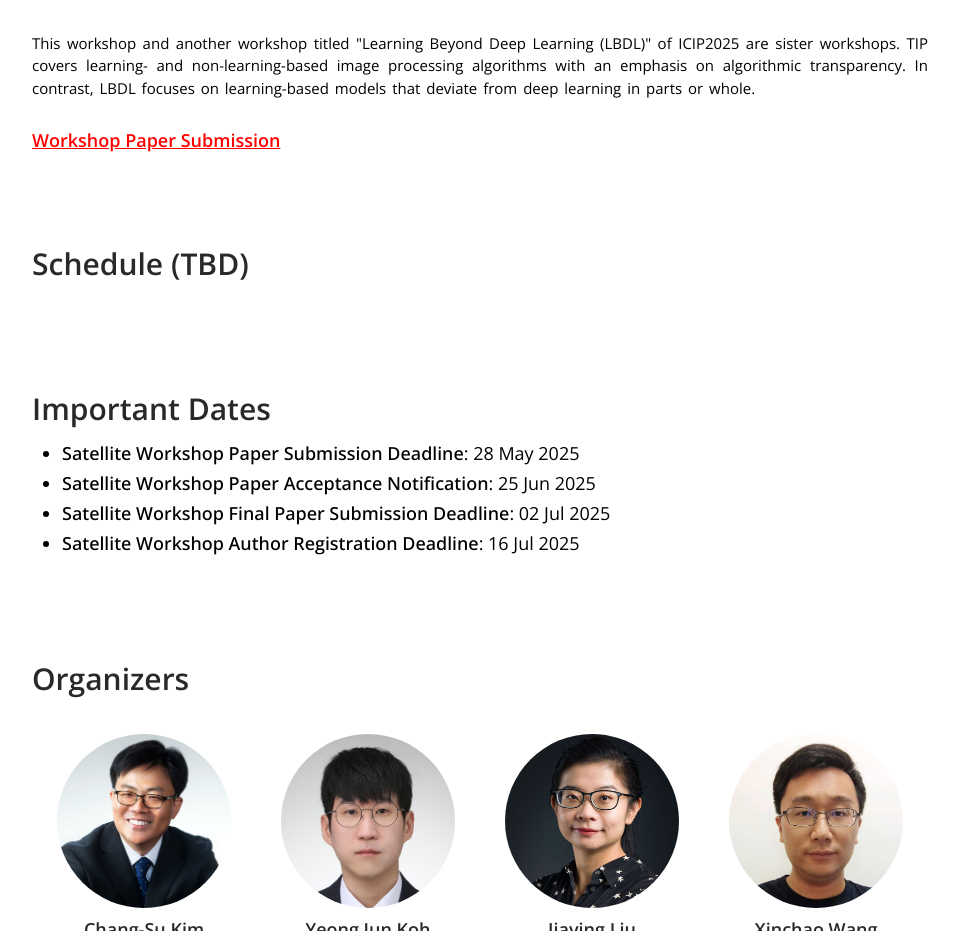
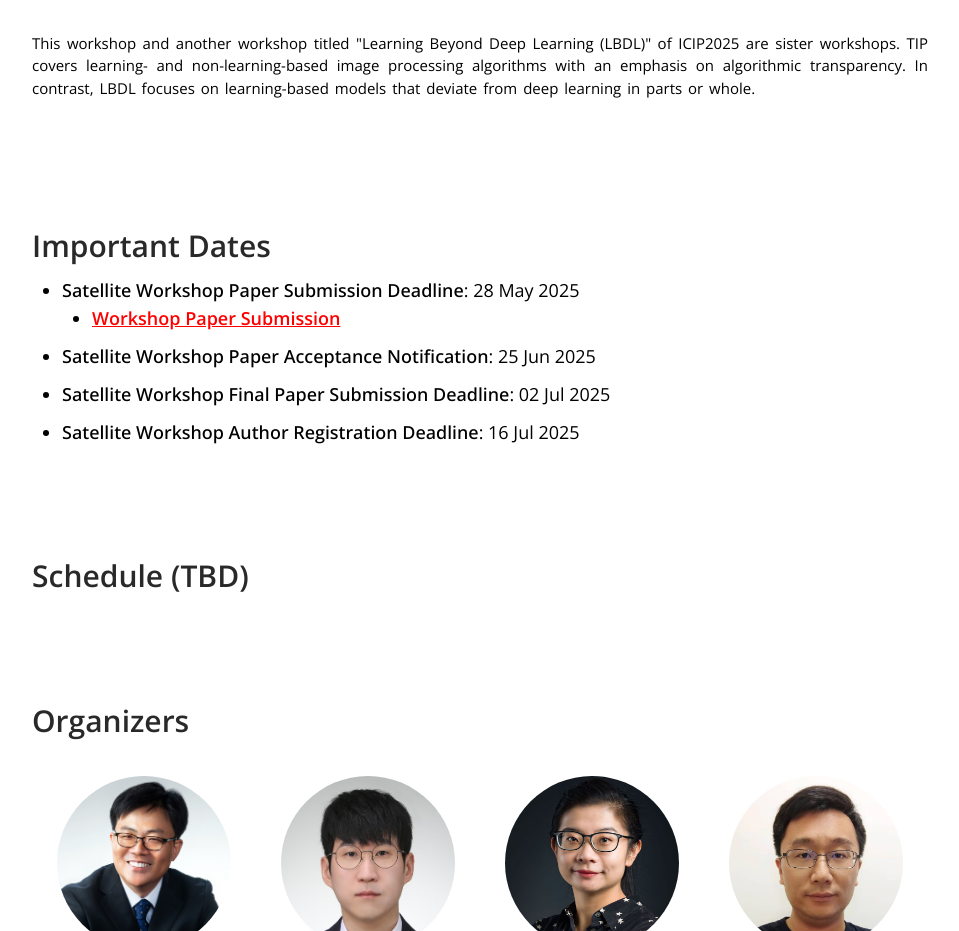
Before and after one commit to uinone/tip, a React (Create React App) app: page / in a window 1280 px wide. Shown: the part 785-1716 px from the top of the page, without its empty margins (160-1119 px from the left). Built offline with nearby package versions, Linux system fonts and the light colour scheme.

Commit message:
[Chore] change some elements position

```diff
--- a/src/components/contents/contents.js
+++ b/src/components/contents/contents.js
@@ -13,8 +13,8 @@ const Contents = () => {
 
         }}>
             <Introduction />
+            <ImportantDates />
             <Schedule />
-            <ImportantDates />
             <Organizers />
         </div>
     );
--- a/src/components/important_dates/important_dates.js
+++ b/src/components/important_dates/important_dates.js
@@ -20,13 +20,24 @@ const ImportantDates = () => {
                 <ul>
                 {infos.important_dates.map((event_info, index) => (
                     <li style={{
+                        flexDirection: "column",
                         fontSize: "18px",
-                        marginBottom: "12px"
+                        marginBottom: "20px",
+                        paddingRight: "30px"
                     }}>
-                        <span style={{
-                            fontWeight: "550"
-                        }}>{event_info.event_name}</span>
-                        : {formatDateToLong(event_info.deadline)}</li>
+                        <div style={{display: "flex", flexDirection: "column"}}>
+                            <div>
+                                <span style={{fontWeight: "550"}}>{event_info.event_name}</span>: {formatDateToLong(event_info.deadline)}
+                            </div>
+                            {event_info.links.map((info, index) => (
+                            <>
+                                <li style={{marginLeft: "30px", marginTop:"10px"}}>
+                                    <a style={{color: "red", fontWeight: "600"}} href={info.link} target="_blank">{info.name}</a>
+                                </li>
+                            </>
+                        ))}
+                        </div>
+                    </li>
                 ))}
                 </ul>
             </div>
--- a/src/components/introduction/introduction.js
+++ b/src/components/introduction/introduction.js
@@ -11,11 +11,6 @@ const Introduction = () => {
                     <br />
                 </>
             ))}
-            <a href={infos.paper_sublission_link} target="_blank" style={{
-                fontWeight: "600",
-                fontSize: "18px",
-                color: "red"
-            }}>Workshop Paper Submission</a>
         </div>
     );
 };
--- a/src/infos/infos.json
+++ b/src/infos/infos.json
@@ -5,7 +5,6 @@
             "September 14-17, Anchorage, Alaska"
         ]
     },
-    "paper_sublission_link": "https://cmsworkshops.com/ICIP2025/papers/submission.asp?Type=WS&ID=15",
     "descriptions": [
         "Image processing has many subtopics including image acquisition, representation, enhancement, restoration, analysis, and compression. Various analytical tools and algorithms have been developed for these subtopics traditionally. These tools and algorithms are \"transparent\" in that they can be clearly described by mathematical formulae or logical reasoning. On the other hand, deep learning based on big data has been proven to be a strong, effective tool for image processing. It provides excellent performance in many image processing tasks and continues breaking its own results with deeper networks and bigger data. However, these deep learning techniques are rather \"opaque\" because they focus on end-to-end training and intermediate states of the networks are unexplainable in many cases. This success of data-oriented deep learning, however, has an undesirable aspect of suppressing new ideas for analytical tools; an interesting idea may not be sufficiently tested and improved just because its initial result is experimentally inferior to so-called state-of-the-art deep learning techniques, which demand immensely more computational resources.",
         "Hence, this workshop intends to provide a meeting place for presenting and discussing analytical image processing tools, especially transform, decomposition, and clustering tools. However, this workshop is open to other image processing papers as well, provided that they include new ideas for analytical tools, i.e. transparent parts.",
@@ -48,19 +47,23 @@
     "important_dates": [
         {
             "event_name": "Satellite Workshop Paper Submission Deadline",
-            "deadline": "2025-05-28"
+            "deadline": "2025-05-28",
+            "links": [{"name": "Workshop Paper Submission", "link": "https://cmsworkshops.com/ICIP2025/papers/submission.asp?Type=WS&ID=15"}]
         },
         {
             "event_name": "Satellite Workshop Paper Acceptance Notification",
-            "deadline": "2025-06-25"
+            "deadline": "2025-06-25",
+            "links": []
         },
         {
             "event_name": "Satellite Workshop Final Paper Submission Deadline",
-            "deadline": "2025-07-02"
+            "deadline": "2025-07-02",
+            "links": []
         },
         {
             "event_name": "Satellite Workshop Author Registration Deadline",
-            "deadline": "2025-07-16"
+            "deadline": "2025-07-16",
+            "links": []
         }
     ]
 }
```
